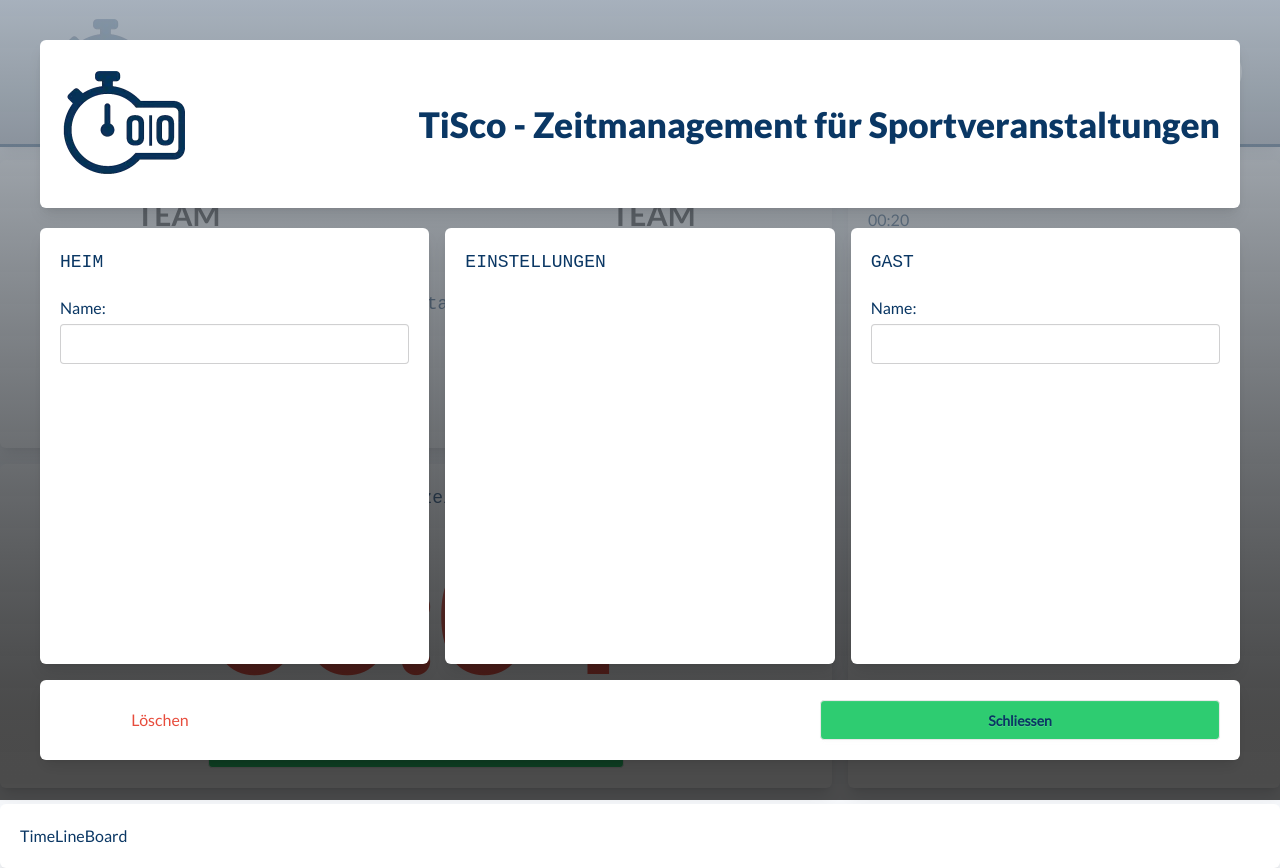
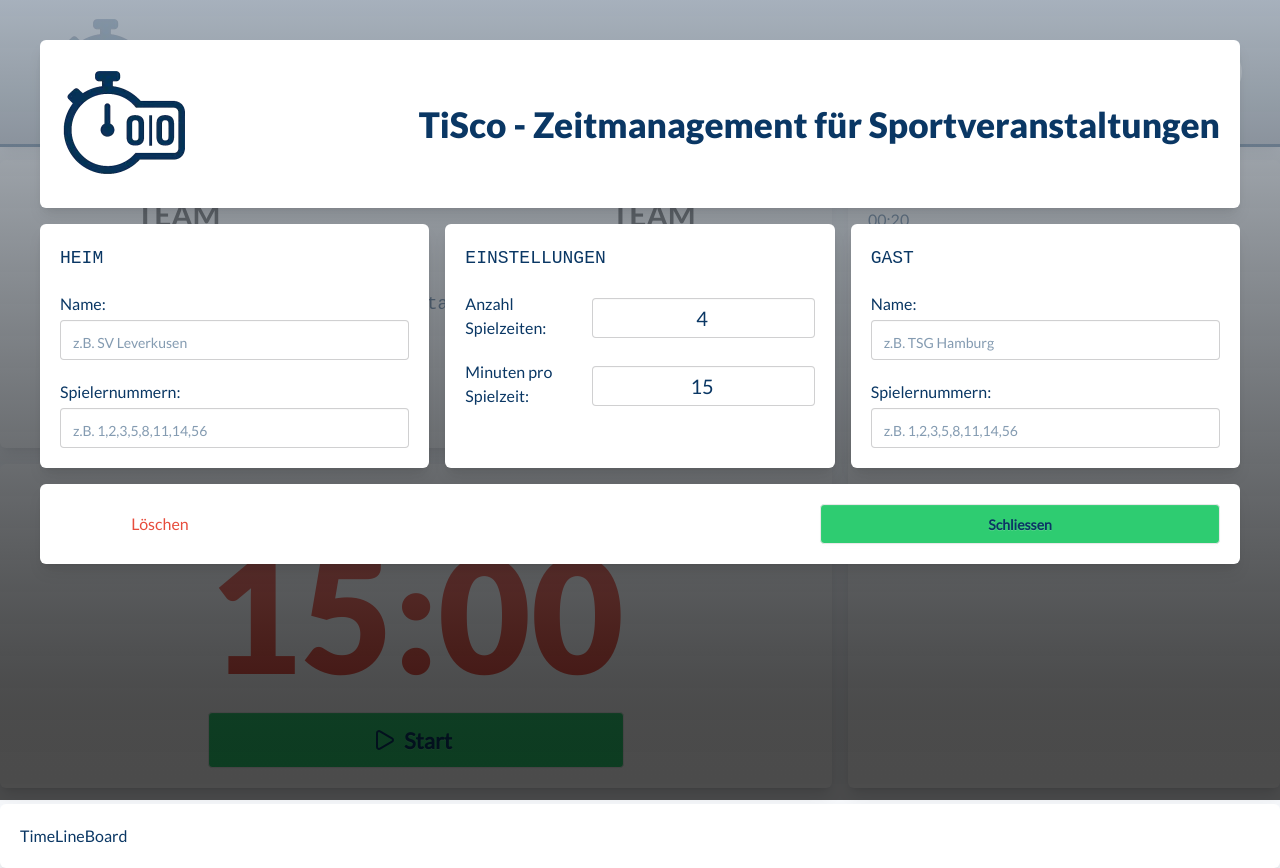
Before and after one commit to GittyX3b/tisco-matchdesk, a React (Vite) app: page / in a window 1280 px wide. Both pictures are taken after a click on the button 1216 px from the left and 72 px from the top of the page. Built offline with nearby package versions, Linux system fonts and the light colour scheme; a web font is replaced by a local one.

Commit message:
setup config send data to timer- and scoreboard

```diff
--- a/src/components/ConfigModal.jsx
+++ b/src/components/ConfigModal.jsx
@@ -1,14 +1,23 @@
 import { useConfig } from '@context';
 
 export const ConfigModal = () => {
-  const { config, toggleConfigModal } = useConfig();
+  const { config, toggleConfigModal, setConfig } = useConfig();
+
+  const onChangeConfigHandler = (e) => {
+    console.log(e.target.value);
+    setConfig((prev) => ({ ...prev, [e.target.name]: Number(e.target.value) }));
+  };
+
+  const onChangeMatchHandler = (e) => {
+    console.log(e.target.value);
+  };
 
   return (
     <aside
       className='absolute z-50 flex min-h-screen w-full flex-col items-center gap-4 overflow-auto bg-linear-to-b from-[rgba(167,177,188,0.8)] to-[rgba(0,0,0,0.7)] p-10'
       hidden={!config.settingsVisible}
     >
-      <div className='tisco-maxwidth flex w-full grow flex-col gap-5'>
+      <div className='tisco-maxwidth flex w-full flex-col gap-4'>
         <div className='tisco-tile flex w-full items-center justify-between'>
           <img
             src='src/assets/icons/Tisco_logo_icon_transparent_xs.webp'
@@ -18,34 +27,95 @@ export const ConfigModal = () => {
           <h1>TiSco - Zeitmanagement für Sportveranstaltungen</h1>
         </div>
 
-        <form className='grid w-full grow grid-cols-3 gap-4'>
-          {/* TEAM HOME */}
+        <form className='grid w-full grid-cols-3 gap-4'>
+          {/* ============ TEAM HOME ======================== */}
+          {/* =============== Name ========================== */}
           <fieldset className='tisco-tile flex flex-col gap-5'>
             <span className='tile-heading'>HEIM</span>
             <div className='input-group'>
-              <label htmlFor='team-home-name'>Name:</label>
+              <label htmlFor='teamHomeName'>Name:</label>
               <input
                 type='text'
-                id='team-home-name'
-                name='team-home-name'
-                className='input mt-1 w-full text-xl'
+                id='teamHomeName'
+                name='teamHomeName'
+                placeholder='z.B. SV Leverkusen'
+                className='input mt-1 w-full text-xl placeholder:text-sm'
+                onChange={onChangeMatchHandler}
+              />
+            </div>
+
+            {/* =============== Spielernummern ============= */}
+            <div className='input-group'>
+              <label htmlFor='teamHomeNumbers'>Spielernummern:</label>
+              <input
+                type='text'
+                id='teamHomeNumbers'
+                name='teamHomeNumbers'
+                placeholder='z.B. 1,2,3,5,8,11,14,56'
+                className='input mt-1 w-full text-xl placeholder:text-sm'
+                onChange={onChangeMatchHandler}
               />
             </div>
           </fieldset>
-          {/* SETTINGS */}
+          {/* ============= SETTINGS ========================= */}
           <fieldset className='tisco-tile p-b-10 flex flex-col gap-5'>
             <span className='tile-heading'>EINSTELLUNGEN</span>
+            <div className='grid w-full grid-cols-[1fr_2fr] items-center justify-between gap-4'>
+              <label htmlFor='periodsPerMatch'>Anzahl Spielzeiten:</label>
+              <input
+                id='periodsPerMatch'
+                name='periodsPerMatch'
+                type='number'
+                placeholder='z.B. 2 bei Fussball'
+                min={1}
+                max={4}
+                step={1}
+                value={config.periodsPerMatch}
+                className='input mt-1 w-full text-center text-xl placeholder:text-sm'
+                onChange={onChangeConfigHandler}
+              />
+            </div>
+            <div className='grid w-full grid-cols-[1fr_2fr] items-center justify-between gap-4'>
+              <label htmlFor='minutesPerPeriod'>Minuten pro Spielzeit:</label>
+              <input
+                id='minutesPerPeriod'
+                name='minutesPerPeriod'
+                type='number'
+                placeholder='z.B. 45 bei Fussball'
+                min={1}
+                max={90}
+                step={1}
+                value={config.minutesPerPeriod}
+                className='input mt-1 w-full text-center text-xl placeholder:text-sm'
+                onChange={onChangeConfigHandler}
+              />
+            </div>
           </fieldset>
-          {/* TEAM AWAY */}
+          {/* ============= TEAM AWAY ======================= */}
+          {/* =============== Name ========================== */}
           <fieldset className='tisco-tile p-b-10 flex flex-col gap-5'>
             <span className='tile-heading'>GAST</span>
             <div className='input-group'>
-              <label htmlFor='team-away-name'>Name:</label>
+              <label htmlFor='teamAwayName'>Name:</label>
               <input
                 type='text'
-                id='team-away-name'
-                name='team-away-name'
-                className='input mt-1 w-full text-xl'
+                id='teamAwayName'
+                name='teamAwayName'
+                placeholder='z.B. TSG Hamburg'
+                className='input mt-1 w-full text-xl placeholder:text-sm'
+                onChange={onChangeMatchHandler}
+              />
+            </div>
+            {/* =============== Spielernummern =============== */}
+            <div className='input-group'>
+              <label htmlFor='teamAwayNumbers'>Spielernummern:</label>
+              <input
+                type='text'
+                id='teamAwayNumbers'
+                name='teamAwayNumbers'
+                placeholder='z.B. 1,2,3,5,8,11,14,56'
+                className='input mt-1 w-full text-xl placeholder:text-sm'
+                onChange={onChangeMatchHandler}
               />
             </div>
           </fieldset>
--- a/src/components/TimerBoard.jsx
+++ b/src/components/TimerBoard.jsx
@@ -1,10 +1,12 @@
 import { Pause, Play } from 'lucide-react';
 import { useCallback } from 'react';
 
+import { useConfig } from '@context';
 import { useTime } from '@context';
 import { CountDownTimer } from '@elements';
 
 const TimerBoard = () => {
+  const { config } = useConfig();
   const { time, stopTime, toggleTime } = useTime();
 
   const handleTimesUp = useCallback(() => {
@@ -16,7 +18,7 @@ const TimerBoard = () => {
     <article className={`tisco-tile grid grow grid-cols-[1fr_1fr_4fr_1fr_1fr]`}>
       <span className='tile-heading col-start-3 m-auto'>Spielzeit</span>
       <CountDownTimer
-        initSec='4'
+        initSec={config.minutesPerPeriod * 60} //TODO: time changes not on config change
         isRunning={time.on}
         onTimesUp={handleTimesUp}
         className={`font-lato-black col-start-3 m-auto flex h-min w-full justify-evenly text-[10rem] leading-tight ${!time.on ? 'text-tisco-red' : ''}`}
--- a/src/data/context/ConfigProvider.jsx
+++ b/src/data/context/ConfigProvider.jsx
@@ -6,6 +6,8 @@ const ConfigProvider = ({ children }) => {
   const [config, setConfig] = useState({
     sanity: 'config data - ok',
     settingsVisible: false,
+    periodsPerMatch: 4,
+    minutesPerPeriod: 15,
   });
 
   const toggleConfigModal = () => setConfig((p) => ({ ...p, settingsVisible: !p.settingsVisible }));
@@ -16,7 +18,7 @@ const ConfigProvider = ({ children }) => {
   //     zwei: { ...c.zwei, drei },
   //   }));
 
-  return <ConfigCtx value={{ config, toggleConfigModal }}>{children}</ConfigCtx>;
+  return <ConfigCtx value={{ config, setConfig, toggleConfigModal }}>{children}</ConfigCtx>;
 };
 
 export { ConfigCtx, ConfigProvider };
```
